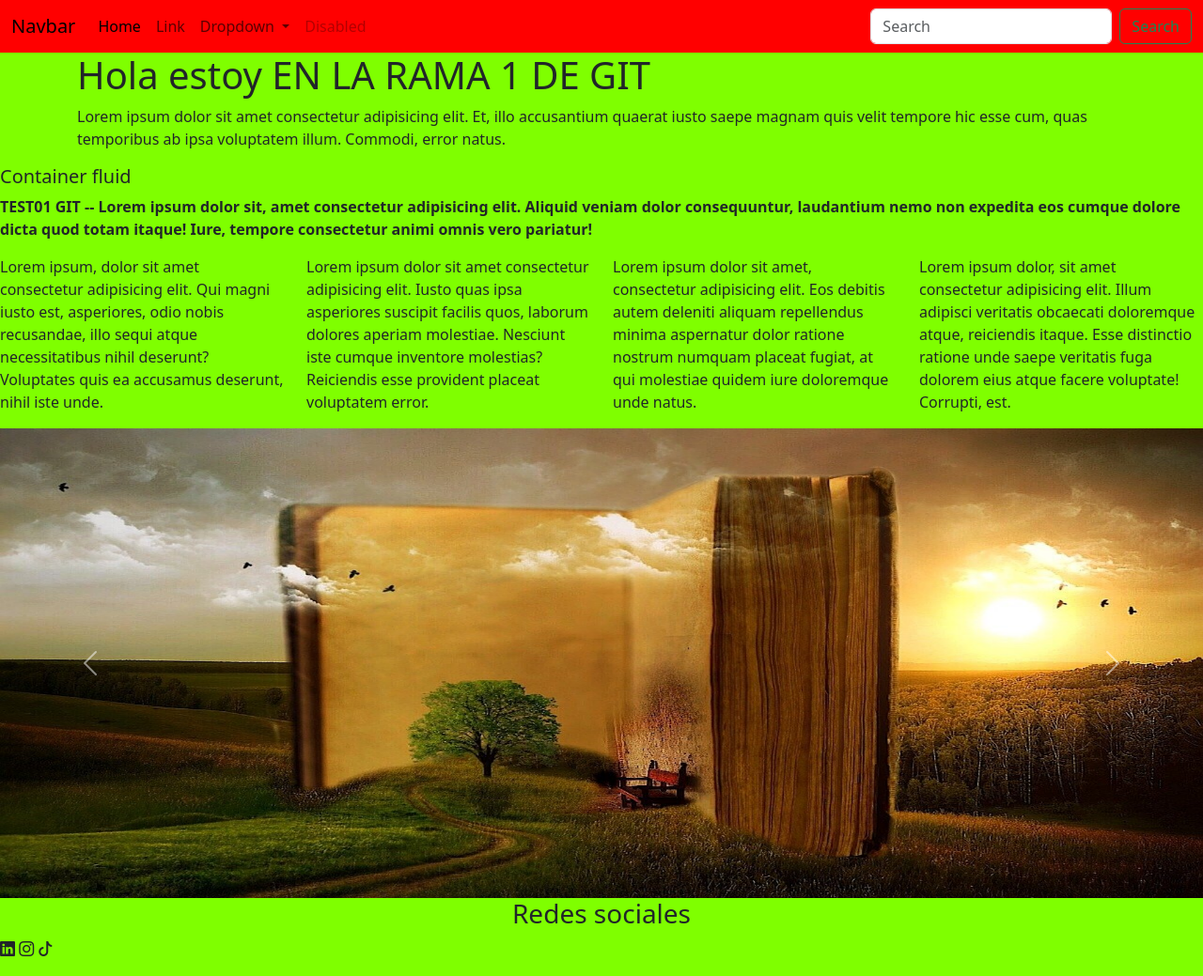
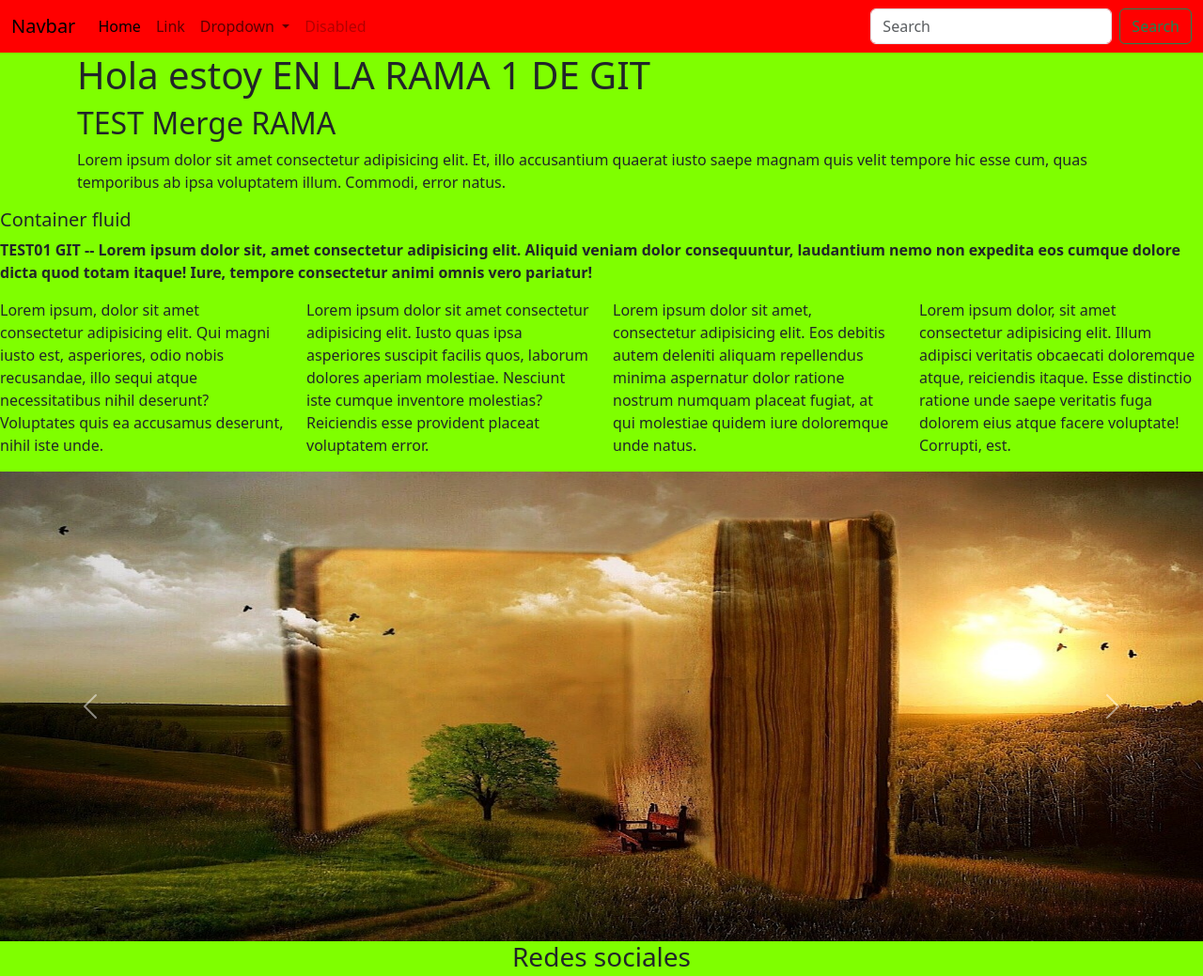
Before and after one commit to nalv2488/clase11-46850, a plain HTML site: page index.html in a window 1280 px wide. Shown: the top 1039 px of the page at 94% size. Drawn offline with nearby package versions, Linux system fonts and the light colour scheme.

Commit message:
Cambio antes del merge

```diff
--- a/index.html
+++ b/index.html
@@ -52,6 +52,7 @@
     <section class="container">
 
         <h1>Hola estoy EN LA RAMA 1 DE GIT</h1>
+        <h2>TEST Merge RAMA</h2>
         <p>Lorem ipsum dolor sit amet consectetur adipisicing elit. Et, illo accusantium quaerat iusto saepe magnam quis velit tempore hic esse cum, quas temporibus ab ipsa voluptatem illum. Commodi, error natus.</p>
     </section>
 
```
